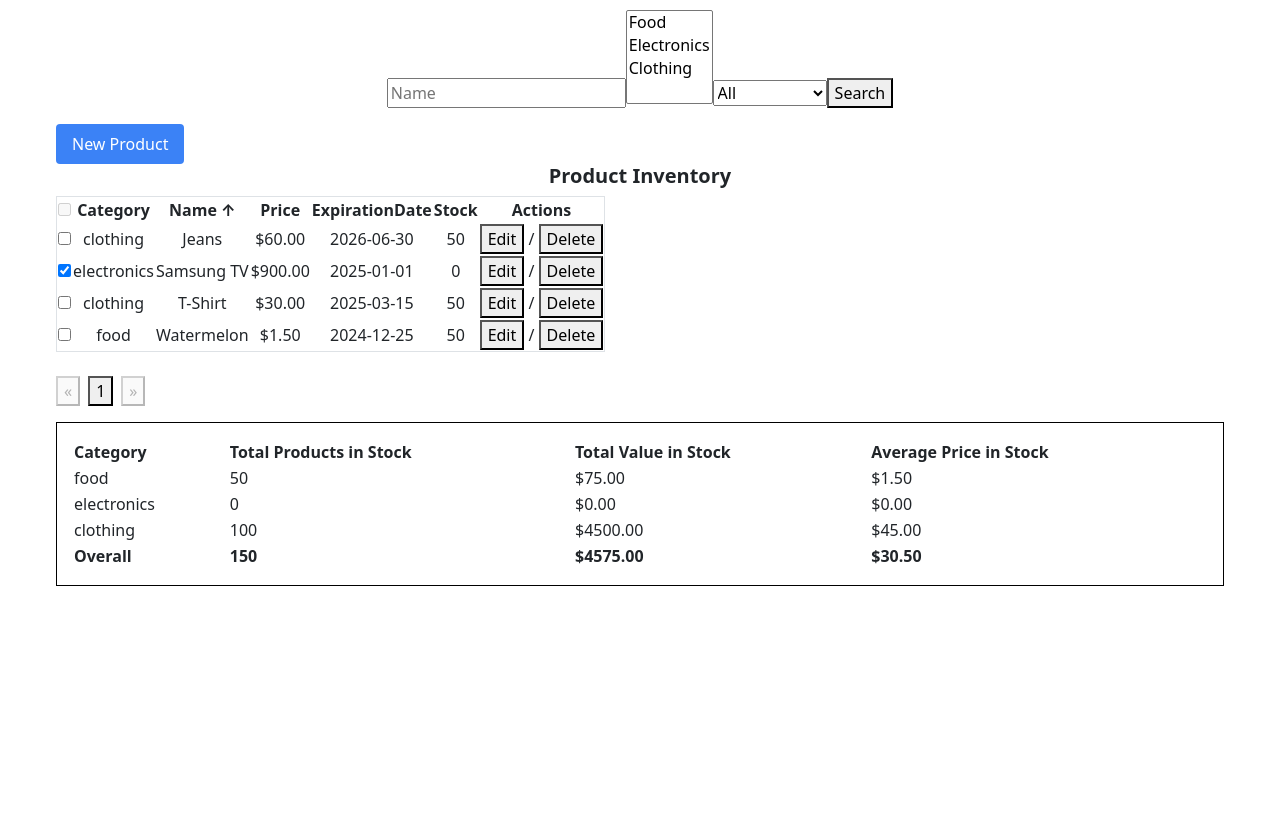
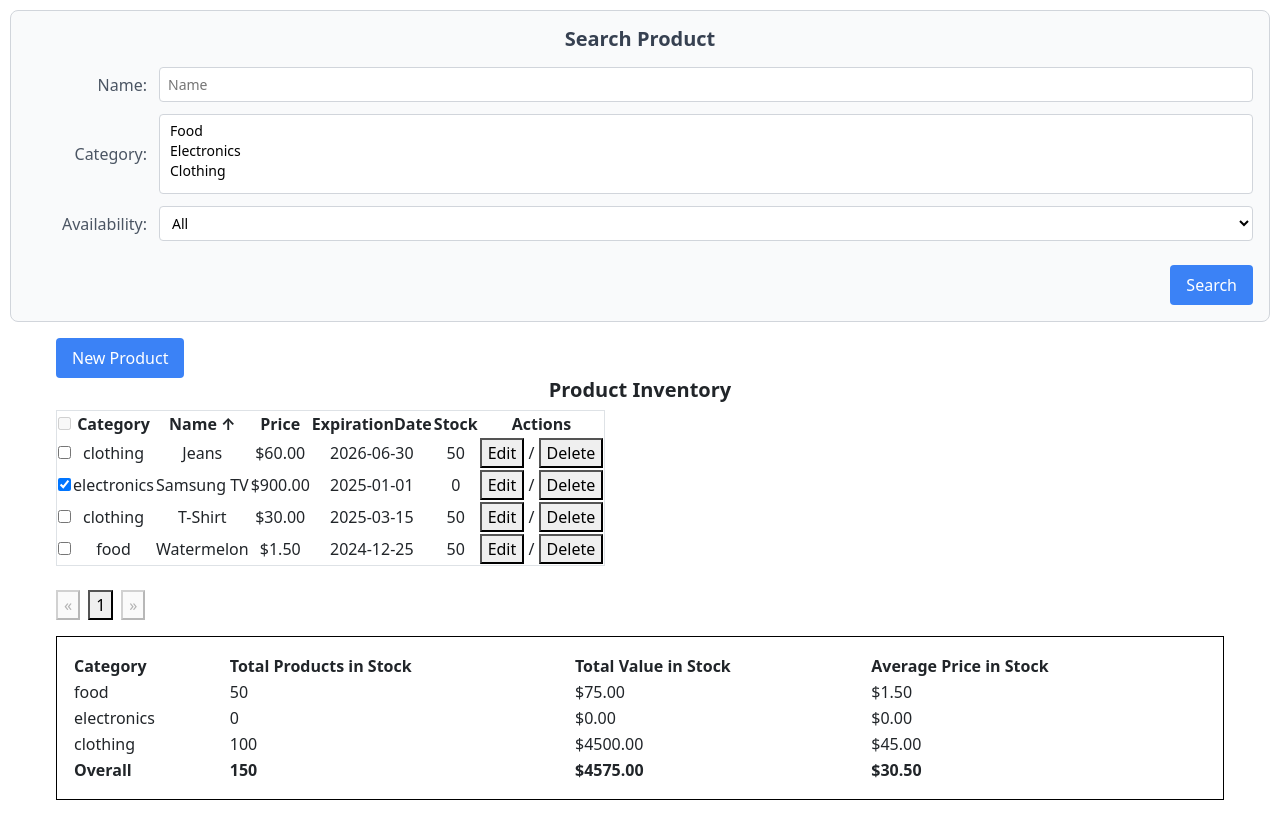
Before and after one commit to gramos-encora/Stock-and-Inventory-App, a React (Create React App) app in the folder frontend/: page / in a window 1280 px wide. Shown: the top 816 px of the page. Built offline with nearby package versions, Linux system fonts and the light colour scheme.

Commit message:
Styled SearchForm component

```diff
--- a/frontend/src/components/SearchForm.tsx
+++ b/frontend/src/components/SearchForm.tsx
@@ -1,4 +1,6 @@
 import React, { useState } from "react";
+
+import "../styles/SearchForm.css";
 
 type Category = "food" | "electronics" | "clothing";
 type Availability = "inStock" | "outOfStock" | "all";
@@ -22,19 +24,33 @@ const SearchForm: React.FC<SearchFormProps> = ({ onSearch }) => {
   };
 
   return (
-    <form onSubmit={handleSubmit}>
+    <div className="search-form-container">
+      <h2 className="search-form-title">Search Product</h2>
+      <form className="search-form" onSubmit={handleSubmit}>
+        <div className="form-group">
+          <label>
+            <span>Name:</span>
             <input
               type="text"
               value={name}
               onChange={(e) => setName(e.target.value)}
               placeholder="Name"
             />
+          </label>
+        </div>
+
+        <div className="form-group">
+          <label>
+            <span>Category:</span>
             <select
               multiple
               value={categories}
               onChange={(e) =>
                 setCategories(
-            Array.from(e.target.selectedOptions, (o) => o.value as Category)
+                  Array.from(
+                    e.target.selectedOptions,
+                    (o) => o.value as Category
+                  )
                 )
               }
             >
@@ -42,6 +58,12 @@ const SearchForm: React.FC<SearchFormProps> = ({ onSearch }) => {
               <option value="electronics">Electronics</option>
               <option value="clothing">Clothing</option>
             </select>
+          </label>
+        </div>
+
+        <div className="form-group">
+          <label>
+            <span>Availability:</span>
             <select
               value={availability}
               onChange={(e) => setAvailability(e.target.value as Availability)}
@@ -50,8 +72,14 @@ const SearchForm: React.FC<SearchFormProps> = ({ onSearch }) => {
               <option value="inStock">In stock</option>
               <option value="outOfStock">Out of stock</option>
             </select>
+          </label>
+        </div>
+
+        <div className="form-actions">
           <button type="submit">Search</button>
+        </div>
       </form>
+    </div>
   );
 };
 
--- /dev/null
+++ b/frontend/src/styles/SearchForm.css
@@ -0,0 +1,84 @@
+/* Contenedor general */
+.search-form-container {
+    width: 100%;
+    padding: 16px;
+    background-color: #f9fafb;
+    border: 1px solid #d1d5db;
+    border-radius: 8px;
+    box-sizing: border-box;
+}
+
+/* Título */
+.search-form-title {
+    font-size: 1.25rem;
+    font-weight: bold;
+    margin-bottom: 16px;
+    color: #374151;
+}
+
+/* Formulario */
+.search-form {
+    display: flex;
+    flex-direction: column;
+    gap: 12px;
+}
+
+/* Cada grupo */
+.form-group {
+    display: flex;
+    align-items: center;
+    width: 100%;
+}
+
+/* Label con span e input/select dentro */
+.form-group label {
+    display: flex;
+    align-items: center;
+    gap: 12px;
+    flex: 1;
+}
+
+/* El span actúa como el "label" visible */
+.form-group span {
+    width: 120px;  /* Ancho fijo */
+    font-weight: 500;
+    color: #4b5563;
+    text-align: right;
+}
+
+/* Inputs y selects */
+.form-group input,
+.form-group select {
+    flex: 1; /* Ocupa todo el espacio restante */
+    padding: 6px 8px;
+    border: 1px solid #d1d5db;
+    border-radius: 4px;
+    font-size: 0.875rem;
+    background-color: white;
+}
+
+/* Select múltiple */
+.form-group select[multiple] {
+    height: 80px;
+}
+
+/* Botón de búsqueda */
+.form-actions {
+    display: flex;
+    justify-content: flex-end;
+    margin-top: 12px;
+}
+
+.form-actions button {
+    background-color: #3b82f6;
+    color: white;
+    padding: 8px 16px;
+    border: none;
+    border-radius: 4px;
+    cursor: pointer;
+    transition: background-color 0.2s;
+}
+
+.form-actions button:hover {
+    background-color: #2563eb;
+}
```
Lines whose indentation alone changed are shown as unchanged.
